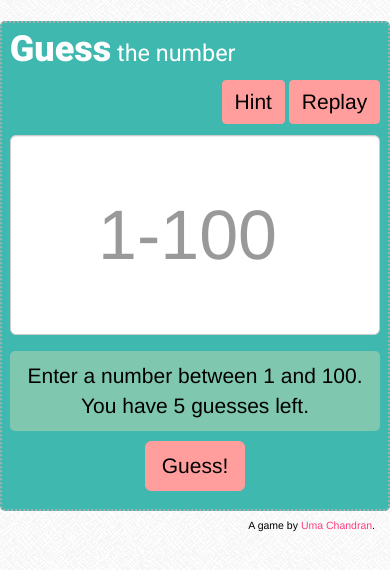
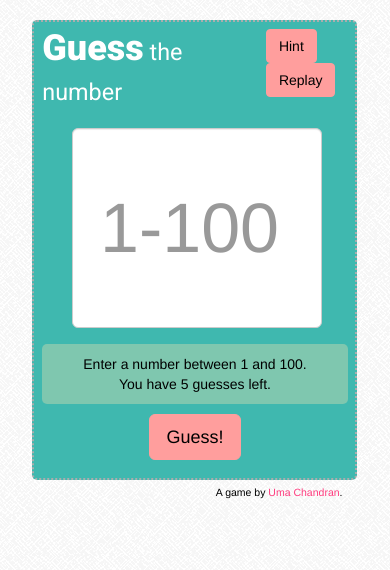
Before and after one commit to codebyuma/guessing_game, a plain HTML site: page index.html in a window 390 px wide. Drawn offline with Linux system fonts and the light colour scheme.

Commit message:
add updated styles.css and index.html

```diff
--- a/css/styles.css
+++ b/css/styles.css
@@ -106,7 +106,7 @@ footer a:hover, a:visited {
 
 /*---- MEDIA QUERIES ---- */
 
-@media (max-width: 800px) {
+@media (max-width: 300px) {
   /*h1 {
   	font-size: 2em;
   }
@@ -115,9 +115,9 @@ footer a:hover, a:visited {
   	font-size: 2em;
   }*/
   .help-block {
-  	font-size: 1.5em;
+  	font-size: 2em;
   }
   .game-buttons{
-  	font-size: 1.5em;
+  	font-size: 2em;
   }
 }
--- a/index.html
+++ b/index.html
@@ -12,13 +12,13 @@
 <body>
   <div class="container">
     <div class="row">
-      <div class="col-md-3 col-sm-1"></div>
-      <div class="col-md-6 col-sm-10" id="maingame">
+      <div class="col-md-3 col-xs-1"></div>
+      <div class="col-md-6 col-xs-10" id="maingame">
         <div class="row">
-          <div class="col-sm-8">
+          <div class="col-xs-8">
             <h1>Guess<small> the number</small></h1>
           </div>
-          <div class="col-sm-4"><div class="pull-right">
+          <div class="col-xs-4"><div class="pull-right">
             <button type="button" class="btn game-buttons hint">Hint</button>
             <button type="button" class="btn game-buttons replay">Replay</button>
           </div></div>
@@ -27,10 +27,10 @@
             <div class="form-group">
              <label  class=" sr-only" for="userGuess">Enter a number from 1 to 100.</label><p></p>
               <div class="row">
-                <div class="col-sm-1"></div>
-                <div class="col-sm-10">
+                <div class="col-xs-1"></div>
+                <div class="col-xs-10">
                   <input type="number" class="form-control input-lg" id="userGuess" placeholder="1-100" min="1" max="100"></div>
-                <div class="col-sm-1"></div>
+                <div class="col-xs-1"></div>
               </div>
             </div>
             <p class="help-block">Enter a number between 1 and 100. <br />You have 5 guesses left.</p>
@@ -38,13 +38,13 @@
               <button type="submit" class="btn game-buttons btn-lg guess">Guess!</button></p>
           </form>
       </div>
-      <div class="col-md-3 col-sm-1"></div>
+      <div class="col-md-3 col-xs-1"></div>
     </div>
     <footer>
       <div class="row">
-      <div class="col-md-3 col-sm-1"></div>
-      <div class="col-md-6 col-sm-10" id="credit">A game by <a href="http://www.github.com/codebyuma" target="_blank">Uma Chandran</a>.</div>
-      <div class="col-md-3 col-sm-1"></div>
+      <div class="col-md-3 col-xs-1"></div>
+      <div class="col-md-6 col-xs-10" id="credit">A game by <a href="http://www.github.com/codebyuma" target="_blank">Uma Chandran</a>.</div>
+      <div class="col-md-3 col-xs-1"></div>
     </footer>
   </div>
 
```
